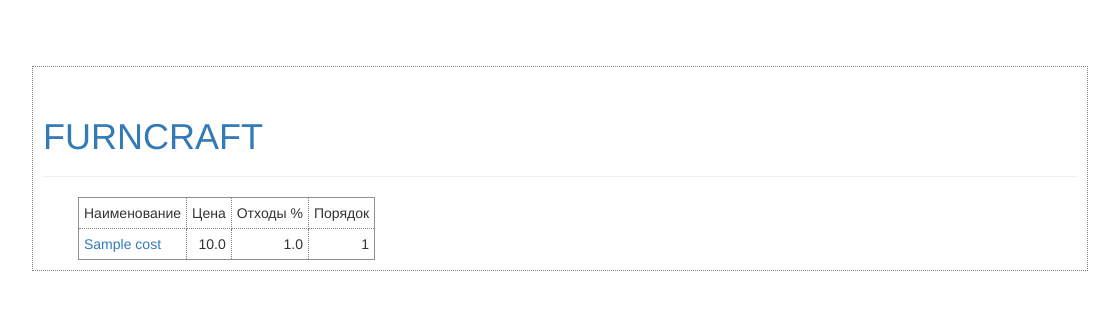
After one commit to alexvydrin/furncraft, a Django app: page /costs/ in a window 1320 px wide. The commit adds this page. Shown: the top 310 px of the page, without its empty margins (100-1219 px from the left). Run offline with Django 3.2, Linux system fonts and the light colour scheme; tables that the repository leaves empty hold one stand-in row (values such as "Sample post"); some libraries are stand-ins or nearby versions.

Commit message:
20200329_01_home

```diff
--- a/product/admin.py
+++ b/product/admin.py
@@ -1,4 +1,5 @@
 from django.contrib import admin
-from .models import Product
+from .models import Product, Cost
 
 admin.site.register(Product)
+admin.site.register(Cost)
--- a/product/models.py
+++ b/product/models.py
@@ -11,8 +11,8 @@
     description = models.TextField()
     created_at = models.DateTimeField(default=timezone.now)
     published_date = models.DateTimeField(blank=True, null=True)
-    price_calc = models.DecimalField(decimal_places=2, max_digits=10, default = None, null=True)
-    price_doc = models.DecimalField(decimal_places=2, max_digits=10, default = None, null=True)
+    price_calc = models.DecimalField(decimal_places=2, max_digits=10, default=None, null=True)
+    price_doc = models.DecimalField(decimal_places=2, max_digits=10, default=None, null=True)
 
     def publish(self):
         self.published_date = timezone.now()
@@ -20,3 +20,16 @@
 
     def __str__(self):
         return self.name
+
+
+class Cost(models.Model):
+    name = models.CharField(max_length=50)
+    sort = models.PositiveIntegerField(null=True)
+    price = models.FloatField(null=True)
+    waste_percent = models.FloatField(null=True)
+    description = models.CharField(max_length=200)
+    created_at = models.DateTimeField(default=timezone.now)
+    updated_at = models.DateTimeField(default=timezone.now)
+
+    def __str__(self):
+        return self.name
--- /dev/null
+++ b/product/templates/product/base.html
@@ -0,0 +1,29 @@
+<!DOCTYPE html>
+
+{% load static %}
+
+<html lang="en">
+<head>
+    <meta charset="UTF-8">
+    <link rel="stylesheet" href="//maxcdn.bootstrapcdn.com/bootstrap/3.2.0/css/bootstrap.min.css">
+    <link rel="stylesheet" href="//maxcdn.bootstrapcdn.com/bootstrap/3.2.0/css/bootstrap-theme.min.css">
+    <link rel="stylesheet" href="{% static 'css/product.css' %}">
+    <title>Products</title>
+</head>
+
+<body>
+    <div class="page-header">
+        <h1><a href="/">FURNCRAFT</a></h1>
+    </div>
+    <div class="content container">
+        <div class="row">
+            <div class="col-md-8">
+            {% block content %}
+
+            {% endblock %}
+            </div>
+        </div>
+    </div>
+</body>
+
+</html>
--- /dev/null
+++ b/product/templates/product/cost_list.html
@@ -0,0 +1,28 @@
+
+{% extends 'product/base.html' %}
+
+{% block content %}
+
+    <table>
+
+        <tr>
+            <td style="text-align: center"> Наименование </td>
+            <td style="text-align: center"> Цена </td>
+            <td style="text-align: center"> Отходы % </td>
+            <td style="text-align: center"> Порядок </td>
+        </tr>
+
+        {% for cost in costs %}
+
+            <tr>
+                <td> <a href="">{{ cost.name }}</a> </td>
+                <td style="text-align: right"> {{ cost.price }} </td>
+                <td style="text-align: right"> {{ cost.waste_percent }} </td>
+                <td style="text-align: right"> {{cost.sort}}  </td>
+            </tr>
+
+        {% endfor %}
+
+    </table>
+
+{% endblock %}
--- a/product/urls.py
+++ b/product/urls.py
@@ -2,5 +2,8 @@
 from . import views
 
 urlpatterns = [
-    path('', views.product_list, name='product_list'),
+    path('', views.main, name='main'),
+    path('products/', views.product_list, name='product_list'),
+    path('product/<int:pk>/', views.product_detail, name='product_detail'),
+    path('costs/', views.cost_list, name='cost_list'),
 ]
--- a/product/views.py
+++ b/product/views.py
@@ -1,9 +1,23 @@
-from django.shortcuts import render
-from django.utils import timezone
-from .models import Product
+from django.shortcuts import render, get_object_or_404
+from .models import Product, Cost
+# from django.utils import timezone
+
+
+def main(request):
+    return render(request, 'product/main.html')
 
 
 def product_list(request):
     # products = Product.objects.filter(published_date__lte=timezone.now()).order_by('published_date')
-    products = Product.objects.order_by('published_date')
+    products = Product.objects.order_by('name')
     return render(request, 'product/product_list.html', {'products': products})
+
+
+def product_detail(request, pk):
+    product = get_object_or_404(Product, pk=pk)
+    return render(request, 'product/product_detail.html', {'product': product})
+
+
+def cost_list(request):
+    costs = Cost.objects.order_by('name')
+    return render(request, 'product/cost_list.html', {'costs': costs})
```
Also changed, not shown: product/templates/product/main.html (added, +10 -0 lines), product/templates/product/product_detail.html (added, +14 -0 lines), product/templates/product/product_list.html (+5 -21 lines), product/migrations/0003_cost.py (added).
